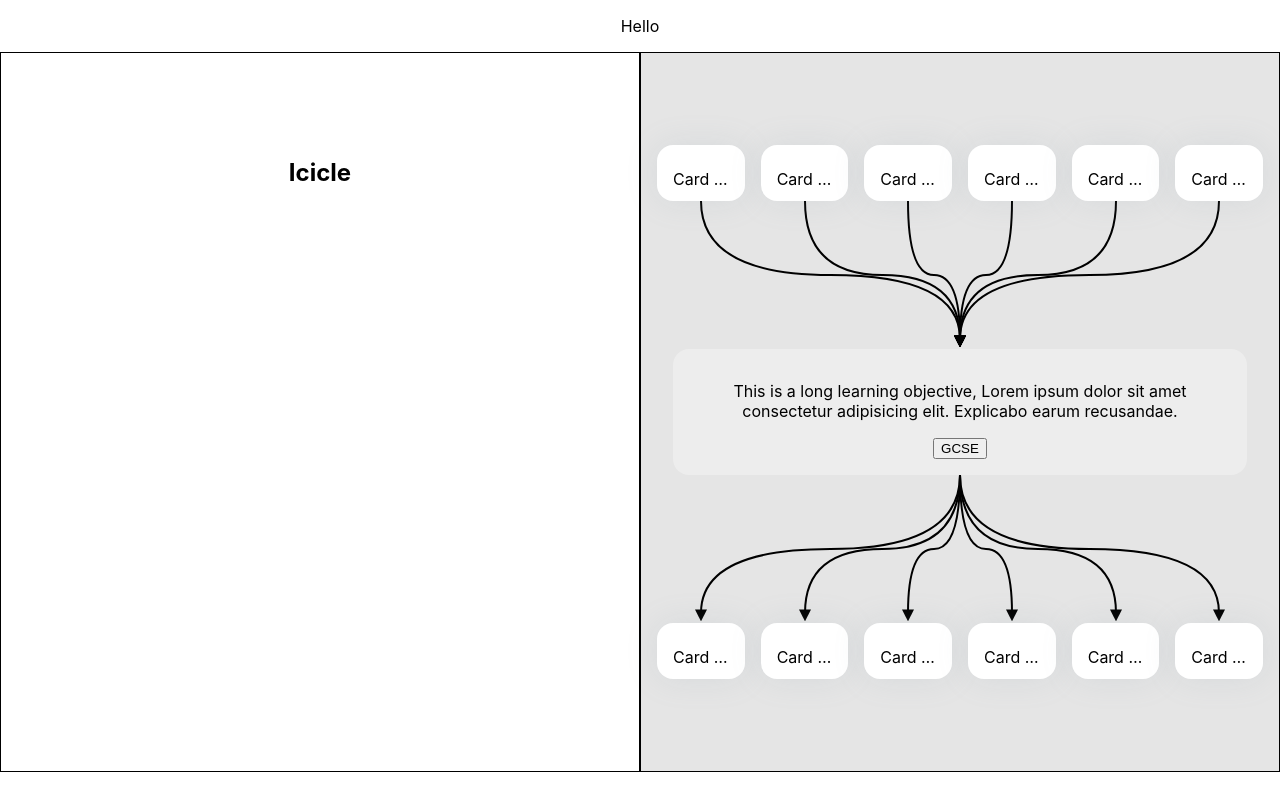
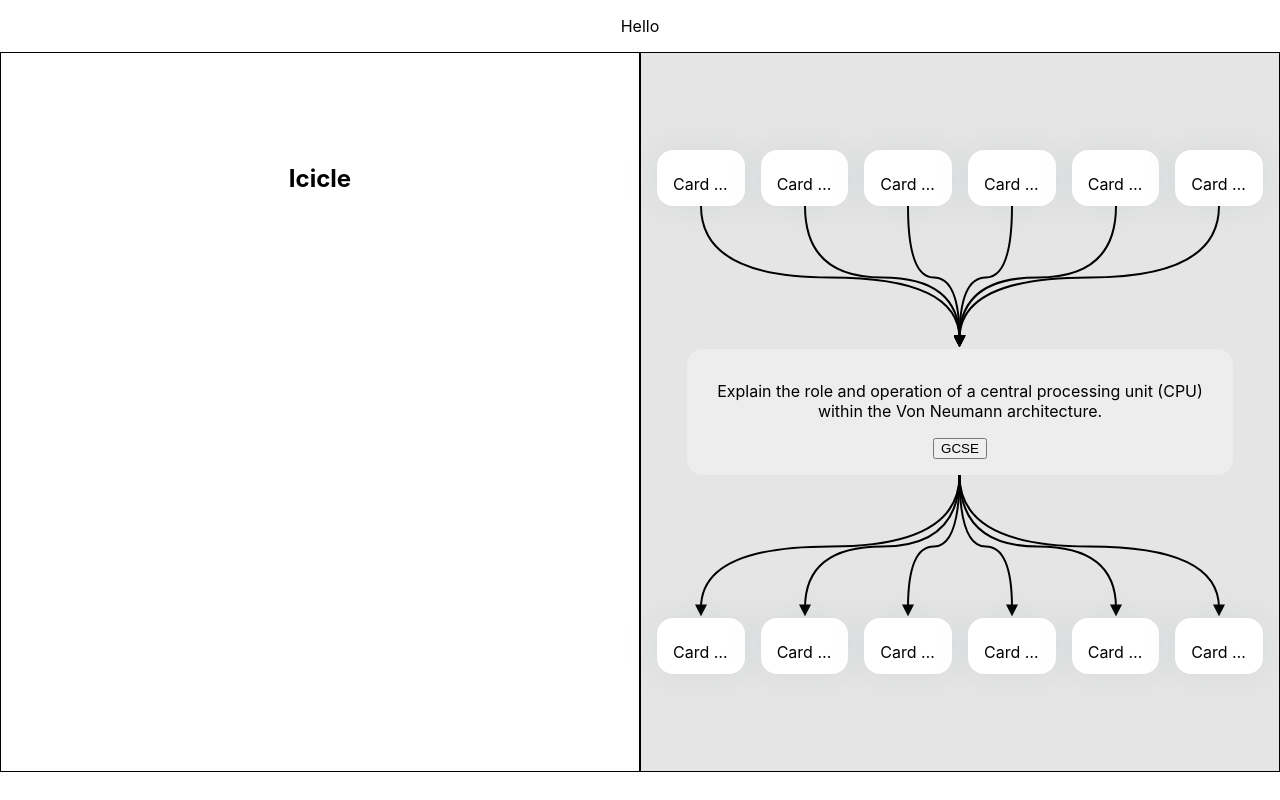
Before and after one commit to Nasir-6/boxes_with_arrows, a React (Create React App) app: page / in a window 1280 px wide. Built offline with nearby package versions, Linux system fonts and the light colour scheme.

Commit message:
minor comments\cleanup

```diff
--- a/src/App.css
+++ b/src/App.css
@@ -11,17 +11,18 @@
   justify-content: center;
 }
 
+
+
+/* Actual CSS to use  */
 .icicle, .preReq{
   width: 50vw;
   height: 90vh;
   border: 1px solid black;
-  text-align: center;
   display: grid;
   grid-template-rows: 1fr 1fr 1fr;
   position: relative;
   align-items: center;
-  justify-content: center;
-  max-width: 50%;
+  padding: 0.5rem 1rem;
 }
 
 
@@ -45,9 +46,6 @@
   display: flex;
   gap: 1rem;
   flex-wrap: wrap;
-  padding: 0 1rem;
-  /* margin-bottom: 3rem; */
-
 }
 
 .preReq-card, .nextSteps-card {
@@ -80,10 +78,6 @@ svg{
 
 .preReq-card:hover, .nextSteps-card:hover{
   flex-grow:20;
-  /* overflow: visible; */
-  max-height: 400px;
-  transition: 0.5s;
-
   height: fit-content;
   max-height: 200px;
 }
--- a/src/App.js
+++ b/src/App.js
@@ -2,32 +2,22 @@ import { useEffect } from "react";
 import "./App.css";
 
 function App() {
-  // let resize;
+ // let resize;
   // window.addEventListener("resize", function () {
   //   // clearTimeout(resize);
   //   // resize = setTimeout(function () {
   //     drawArrow();
   //   // }, 100);
   // });
+  const drawArrowFunction = (startId, endId, arrowId) => {
 
-
-  const drawArrowFunction = (startId, endId, arrowId) => {
-    // take in start and end and make it grab those - this is an event listener so possibly can pass in divs as parameters
-    // ? But does it update the position! - YES IT DOES - as long as when the initial is created it is set!
-    // console.log("Testing new arrow function")
-    // console.log('startId', startId)
-    // console.log('endId', endId)
-    // console.log('arrowId', arrowId)
     let divStart = document.getElementById(startId);
     let divEnd = document.getElementById(endId);
     let arrow = document.getElementById(arrowId);
-    // console.log('divStart', divStart)
-    // console.log('divEnd', divEnd)
-    // console.log('arrow', arrow)
+
     let posnStartBottom = {
       x: divStart.offsetLeft + divStart.offsetWidth / 2,
       y: divStart.offsetTop + divStart.offsetHeight
-
     };
 
     let posnEndTop = {
@@ -45,34 +35,37 @@ function App() {
       posnEndTop.x
     },${posnEndTop.y -10}`;     // Adjust here to get arrows down straight - don't give a percentage value - otherwise varies when resizing
 
-
     arrow.setAttribute("d", newPath);
   };
 
+  // preReq code
   const preReqArr = [1,2,3,4,5,6]
   const preReqCards = preReqArr.map((id) => {
     return <div className="preReq-card" id={`preReq-card-${id}`}>
-      <p className="preReq-text">{`Card ${id} - lorem ajnsfdk aoksjdas kosajdklaj ashdjashd oasdo asjdoas koasjdokasjd oijasdokjas d asojd oasjdoiasjd ojjksadjkashdjkhasd sjdhaskhd kajshd kj ashkjd haskd ashkjdh askdhaskjdh `}</p>
+      <p className="preReq-text">{`Card ${id} - Demonstrate and explain how the following statement types can be combined in programs: sequence, iteration,and selection `}</p>
       <button>KS1</button>
       </div>
   })
 
   const preReqArrows = preReqArr.map((id) => {
-    return <path id={`preReq-arrow-${id}`} markerEnd="url(#arrowhead)" />
+    return <path id={`preReq-arrow-${id}`} />
   })
 
 
 
+
+  // nextStepsCode
   const nextStepsArr = [1,2,3,4,5,6]
   const nextStepsCards = nextStepsArr.map((id) => {
     return <div className="nextSteps-card" id={`nextSteps-card-${id}`}>
-      <p className="nextSteps-text">{`Card ${id} - lorem ajnsfdk aoksjdas kosajdklaj ashdjashd oasdo asjdoas koasjdokasjd oijasdokjas d asojd oasjdoiasjd ojjksadjkashdjkhasd sjdhaskhd kajshd kj ashkjd haskd ashkjdh askdhaskjdh `}</p>
+      <p className="nextSteps-text">{`Card ${id} - Explain the role and operation of a central processing unit (CPU) within the Von Neumann architecture `}</p>
       <button>KS1</button>
       </div>
   })
 
+
   const nextStepsArrows = nextStepsArr.map((id) => {
-    return <path id={`nextSteps-arrow-${id}`} markerEnd="url(#arrowhead)" />
+    return <path id={`nextSteps-arrow-${id}`} />
   })
 
   // console.log('preReqArrows', preReqArrows)
@@ -117,16 +110,15 @@ function App() {
           </div>
 
           <div id="learningObj" className="learningObj-card">
-            <p>
-              This is a long learning objective, Lorem ipsum dolor sit amet
-              consectetur adipisicing elit. Explicabo earum recusandae.
-            </p>
+            <p>Explain the role and operation of a central processing unit (CPU) within the Von Neumann architecture.</p>
             <button>GCSE</button>
           </div>
 
           <div className="nextStepsCards">
             {nextStepsCards}
           </div>
+
+
           <svg xmlns="http://www.w3.org/2000/svg" width="100%" height="100%">
             <defs>
               <marker
@@ -149,9 +141,10 @@ function App() {
             >
               {preReqArrows}
               {nextStepsArrows}
-              <path id="arrow" />
             </g>
           </svg>
+
+
         </div>
       </main>
     </div>
```
